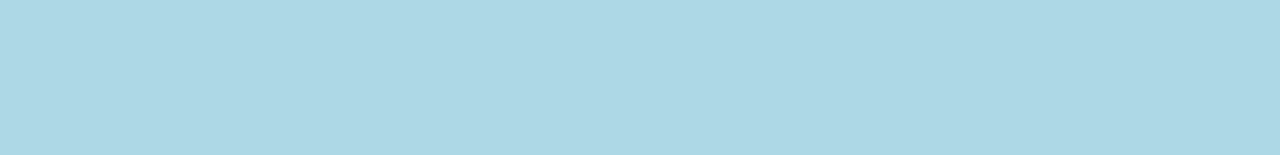
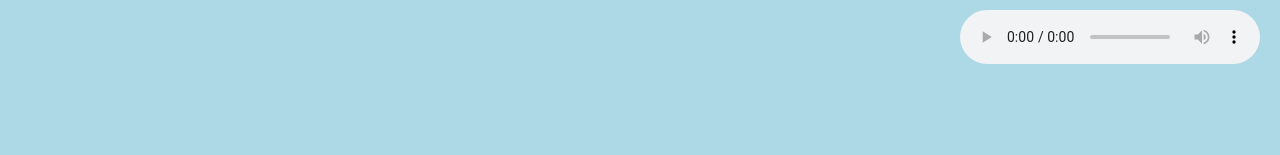
Before and after one commit to MarkKragerup/maincode-the-game, a React (Create React App) app: page / in a window 1280 px wide. Shown: the top 155 px of the page. Built offline with nearby package versions, Linux system fonts and the light colour scheme.

Commit message:
first implementation of audio player

```diff
--- a/src/App.css
+++ b/src/App.css
@@ -3,6 +3,16 @@
 :root {
     --pixel-size: 2;
     --grid-cell: calc(var(--pixel-size) * 16);
+}
+
+audio {
+    border: none;
+    outline: none;
+}
+.audio-container {
+    position: absolute;
+    top: 10px;
+    right: 20px;
 }
 
 .character {
--- a/src/App.tsx
+++ b/src/App.tsx
@@ -5,6 +5,12 @@ import {entrance, lab} from './data/maps/IMap';
 import {isValidMove} from './utils/movement';
 import {RenderTile} from "./components/RenderTile";
 import Modal from './components/Modal';
+
+/**
+ * ES6 import cant import sound files.
+ * I cannot get this to work...
+ * const soundtrack = require('./assets/soundtrack.mp3');
+ */
 
 export type IPosition = {
     x: number;
@@ -138,7 +144,16 @@ const App = () => {
                     </div>
                 }
                 <Modal isOpen={shouldOpenTerminal}
-                       onCloseCallback={() => setShouldOpenTerminal(false)}>{terminal}</Modal>
+                       onCloseCallback={() => setShouldOpenTerminal(false)}>{terminal}
+                </Modal>
+            </div>
+
+            { /* Chrome does not support autoplay */ }
+            <div className='audio-container'>
+                <audio controls>
+                    <source src="https://www.soundhelix.com/examples/mp3/SoundHelix-Song-1.mp3" type="audio/mpeg"/>
+                    Your browser does not support audio
+                </audio>
             </div>
         </div>
     );
```
Also changed, not shown: 1 other file (tests, documents, lock files or other folders).
